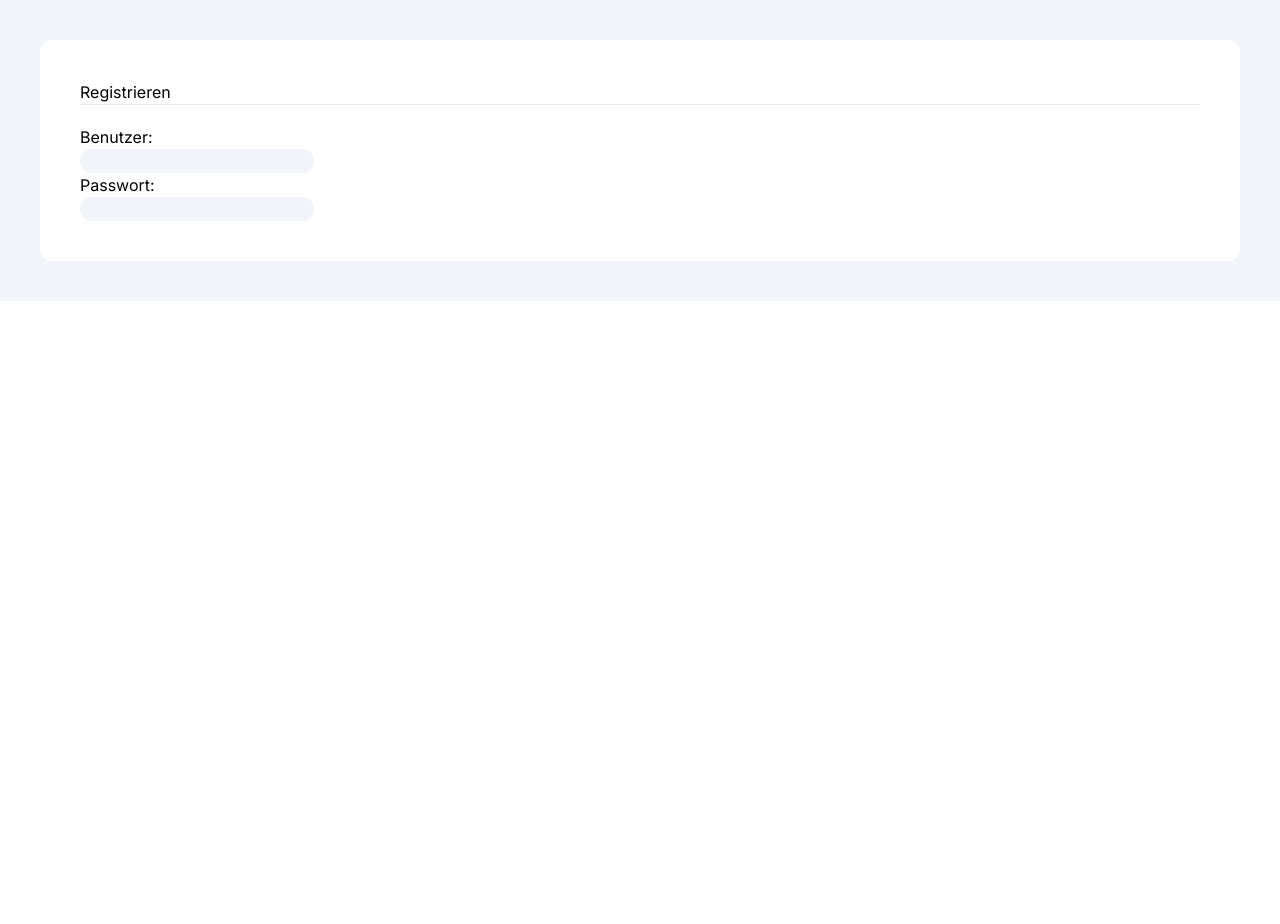
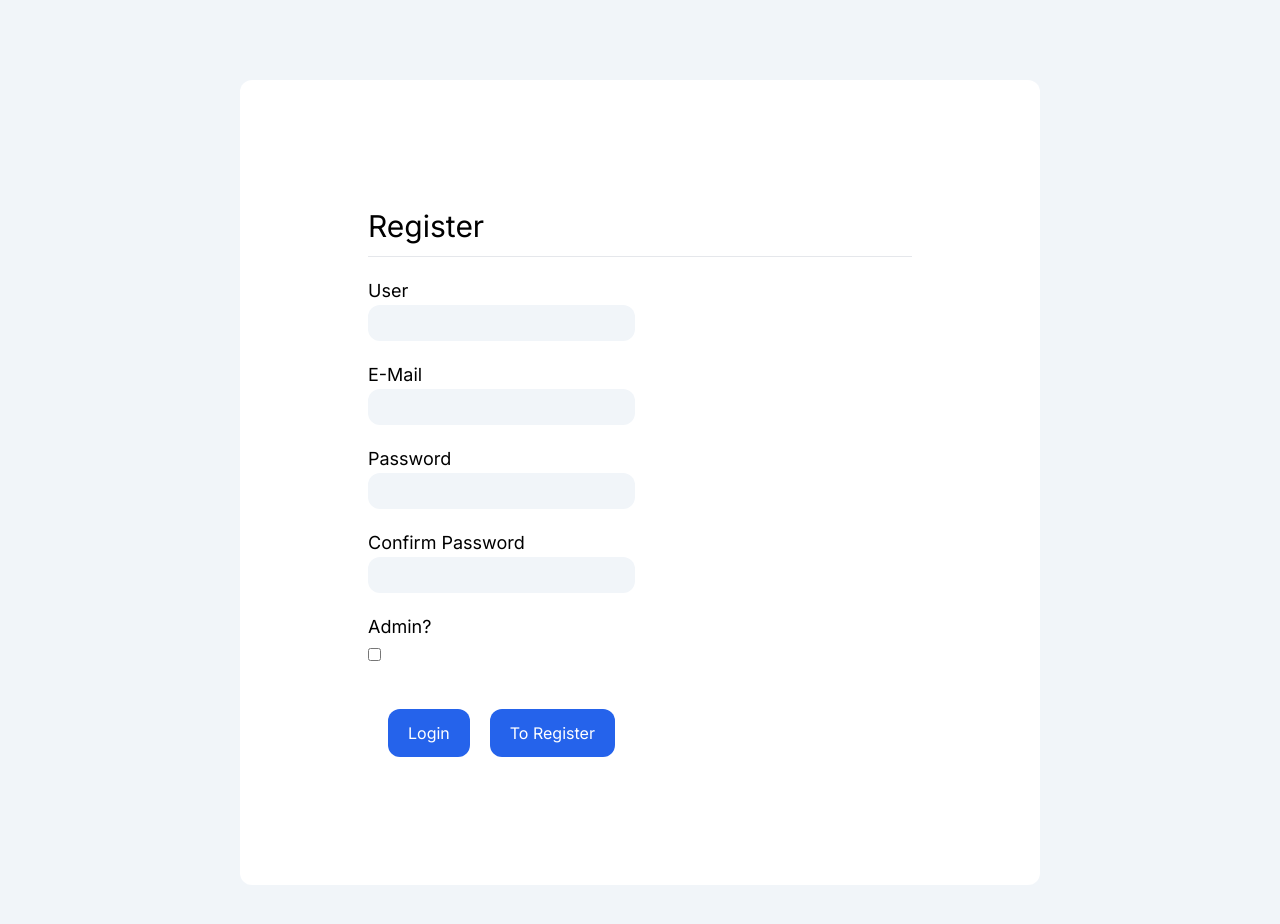
Before and after one commit to botrick01/autoverleih_frontend, a Next.js app: page /toregister in a window 1280 px wide. Shown: the top 924 px of the page. Before the commit the page ends 800 px from the top, so only its background shows below. Built offline with nearby package versions, Linux system fonts and the light colour scheme.

Commit message:
neuer Stand

```diff
--- a/app/Login/page.tsx
+++ b/app/Login/page.tsx
@@ -1,35 +1,21 @@
-import Image from 'next/image'
+import Inputfield from "@/components/inputfield";
+import Loginbutton from "@/components/loginbutton";
+import Image from "next/image";
 
 export default function Login() {
-    return (
-      <div className=" bg-slate-100 h-full p-20 bg-center">
-         <div className='bg-white p-14 rounded-xl'>
-            <h1 className=''>
-            Login
-            </h1>
-            <hr />
+  return (
+    <div className=" bg-slate-100 h-full py-20 px-60 bg-center">
+      <div className="bg-white p-32 rounded-xl">
+        <h1 className="text-3xl pb-3">Login</h1>
+        <hr />
+        <Inputfield name="User" />
+        <Inputfield name="Password" />
 
-            <div className='pt-5'>
-                <div>
-                Benutzer:
-                </div>
-                    <input type="text" className='bg-slate-100 rounded-xl'/>
-                </div>
-            <div>
-                <div>
-                    Passwort:
-                </div>
-                <div>
-                    <input type="text" className='bg-slate-100 rounded-xl'/>
-                </div>
-            </div>
-            <div>
-                <button className=''>
-                    Anmelden
-                </button>
-            </div>
-         </div>
-
+        <div className="flex flex-row">
+          <Loginbutton name="Login" />
+          <Loginbutton name="To Register" />
+        </div>
       </div>
-    )
-  }
+    </div>
+  );
+}
--- a/app/toregister/page.tsx
+++ b/app/toregister/page.tsx
@@ -1,30 +1,31 @@
-import Image from 'next/image'
+import Inputfield from "@/components/inputfield";
+import Loginbutton from "@/components/loginbutton";
+import Image from "next/image";
 
-export default function ToRegister() {
-    return (
-      <div className=" bg-slate-100 h-full p-10 bg-center">
-         <div className='bg-white p-10 rounded-xl'>
-            <h1 className=''>
-            Registrieren
-            </h1>
-            <hr />
+export default function Login() {
+  return (
+    <div className=" bg-slate-100 h-full py-20 px-60 bg-center">
+      <div className="bg-white p-32 rounded-xl">
+        <h1 className="text-3xl pb-3">Register</h1>
+        <hr />
+        <Inputfield name="User" />
+        <Inputfield name="E-Mail" />
+        <Inputfield name="Password" />
+        <Inputfield name="Confirm Password" />
 
-            <div className='pt-5'>
-            <div>
-            Benutzer:
-            </div>
-                <input type="text" className='bg-slate-100 rounded-xl'/>
-            </div>
-            <div>
-                <div>
-                    Passwort:
-                </div>
-                <div>
-                    <input type="text" className='bg-slate-100 rounded-xl'/>
-                </div>
-            </div>
-         </div>
+        <div className="pt-5 text-lg">
+          <div>Admin?</div>
+          <input
+            type="checkbox"
+            className="p-1 bg-slate-100 rounded-xl hover:bg-slate-200"
+          />
+        </div>
 
+        <div className="flex flex-row">
+          <Loginbutton name="Login" />
+          <Loginbutton name="To Register" />
+        </div>
       </div>
-    )
-  }
+    </div>
+  );
+}
--- /dev/null
+++ b/components/inputfield.tsx
@@ -0,0 +1,17 @@
+interface Inputfieldprops{
+    name: string
+}
+
+const Inputfield = (props:Inputfieldprops) => {
+  return (
+    <div className="pt-5 text-lg">
+      <div>{props.name}</div>
+      <input
+        type="text"
+        className="p-1 bg-slate-100 rounded-xl hover:bg-slate-200"
+      />
+    </div>
+  );
+};
+
+export default Inputfield;
--- /dev/null
+++ b/components/loginbutton.tsx
@@ -0,0 +1,15 @@
+interface Loginbuttonprops {
+  name: string;
+}
+
+const Loginbutton = (props: Loginbuttonprops) => {
+  return (
+    <div className="pt-10 pl-5">
+      <button className="py-3 px-5 bg-blue-600 rounded-xl text-white hover:bg-blue-800">
+      <div>{props.name}</div>
+      </button>
+    </div>
+  );
+};
+
+export default Loginbutton;
```
